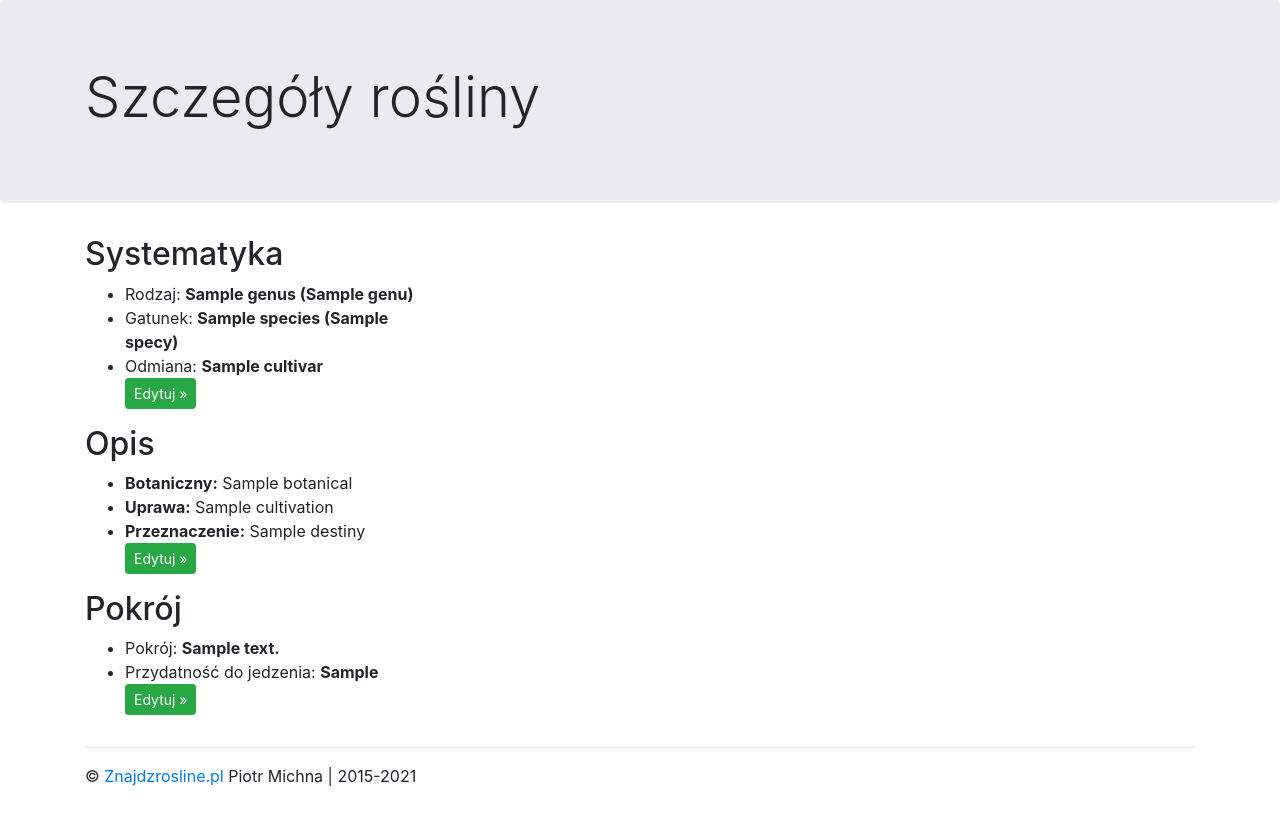
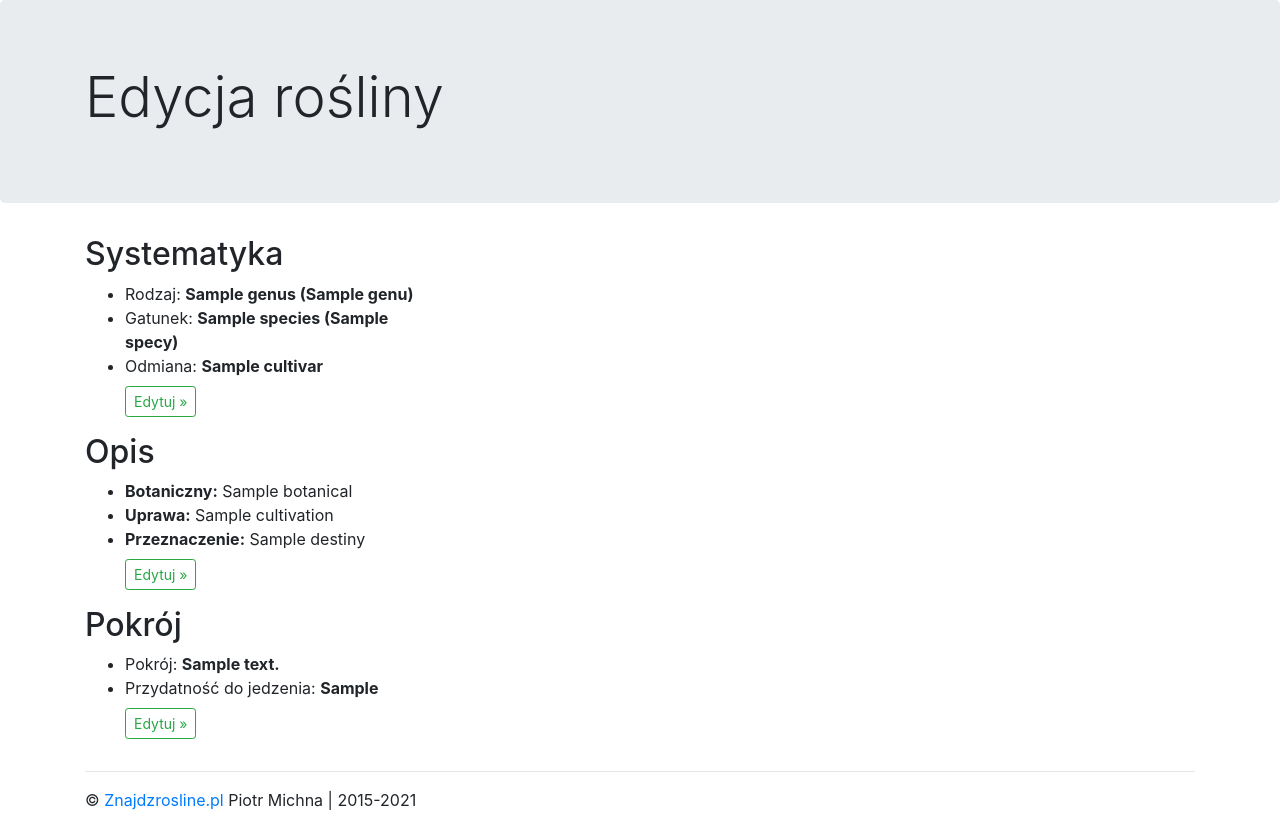
Before and after one commit to piotrmichna/znajdzrosline.pl, a Django app: template wdp/botanical/templates/botanical_edit.html in a window 1280 px wide. Shown: the part 56-884 px from the top of the page. Before the commit the page ends 842 px from the top, so only its background shows below. Run offline with Django 3.2, Linux system fonts and the light colour scheme; the template is opened without the code that fills it: most values are stand-ins (such as "Sample title", 1, 10 or a date in 2020); some libraries are stand-ins or nearby versions.

Commit message:
poprawienie wygladu szablonu

```diff
--- a/wdp/botanical/templates/botanical_edit.html
+++ b/wdp/botanical/templates/botanical_edit.html
@@ -1,6 +1,6 @@
 {% extends "botanical_base.html" %}
 {% block title %}Katalog roślin{% endblock %}
-{% block page_title %}<h1 class="display-4">Szczegóły rośliny</h1>{% endblock %}
+{% block page_title %}<h1 class="display-4">Edycja rośliny</h1>{% endblock %}
 
 {% block page_description %}
 {% endblock %}
@@ -13,7 +13,7 @@
             <li>Rodzaj: <strong>{{plant.genus}} ({{plant.genus.pl_name}})</strong></li>
             <li>Gatunek: <strong>{{plant.species}} ({{plant.species.pl_name}})</strong></li>
             <li>Odmiana: <strong>{{plant.cultivar}}</strong></li>
-            <li style="list-style-type: none"><p><a class="btn btn-success btn-sm" href="#" role="button"> Edytuj &raquo;</a></li>
+            <li style="list-style-type: none"><p><a class="btn btn-outline-success btn-sm mt-2" href="#" role="button"> Edytuj &raquo;</a></li>
         </ul>
     </div>
 </div>
@@ -24,7 +24,7 @@
             <li><strong>Botaniczny:</strong> {{plant.description.botanical}}</li>
             <li><strong>Uprawa:</strong> {{plant.description.cultivation}}</li>
             <li><strong>Przeznaczenie:</strong> {{plant.description.destiny}}</li>
-            <li style="list-style-type: none"><p><a class="btn btn-success btn-sm" href="#" role="button"> Edytuj &raquo;</a></li>
+            <li style="list-style-type: none"><p><a class="btn btn-outline-success btn-sm mt-2" href="#" role="button"> Edytuj &raquo;</a></li>
         </ul>
     </div>
 </div>
@@ -34,7 +34,7 @@
         <ul>
             <li>Pokrój: <strong>{{plant.body_type}}</strong></li>
             <li>Przydatność do jedzenia: <strong>{{plant.edible_show}}</strong></li>
-            <li style="list-style-type: none"><p><a class="btn btn-success btn-sm" href="#" role="button"> Edytuj &raquo;</a></li>
+            <li style="list-style-type: none"><p><a class="btn btn-outline-success btn-sm mt-2" href="#" role="button"> Edytuj &raquo;</a></li>
         </ul>
     </div>
 </div>
```
